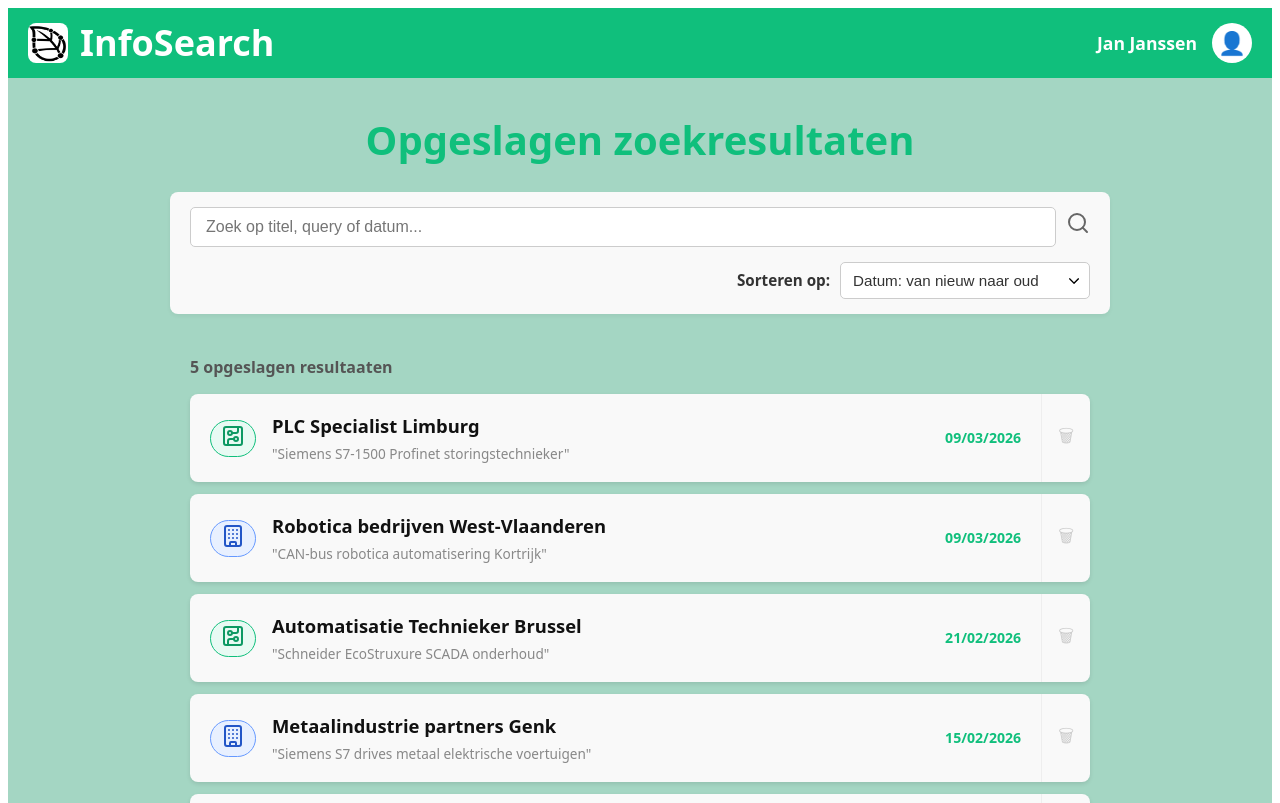
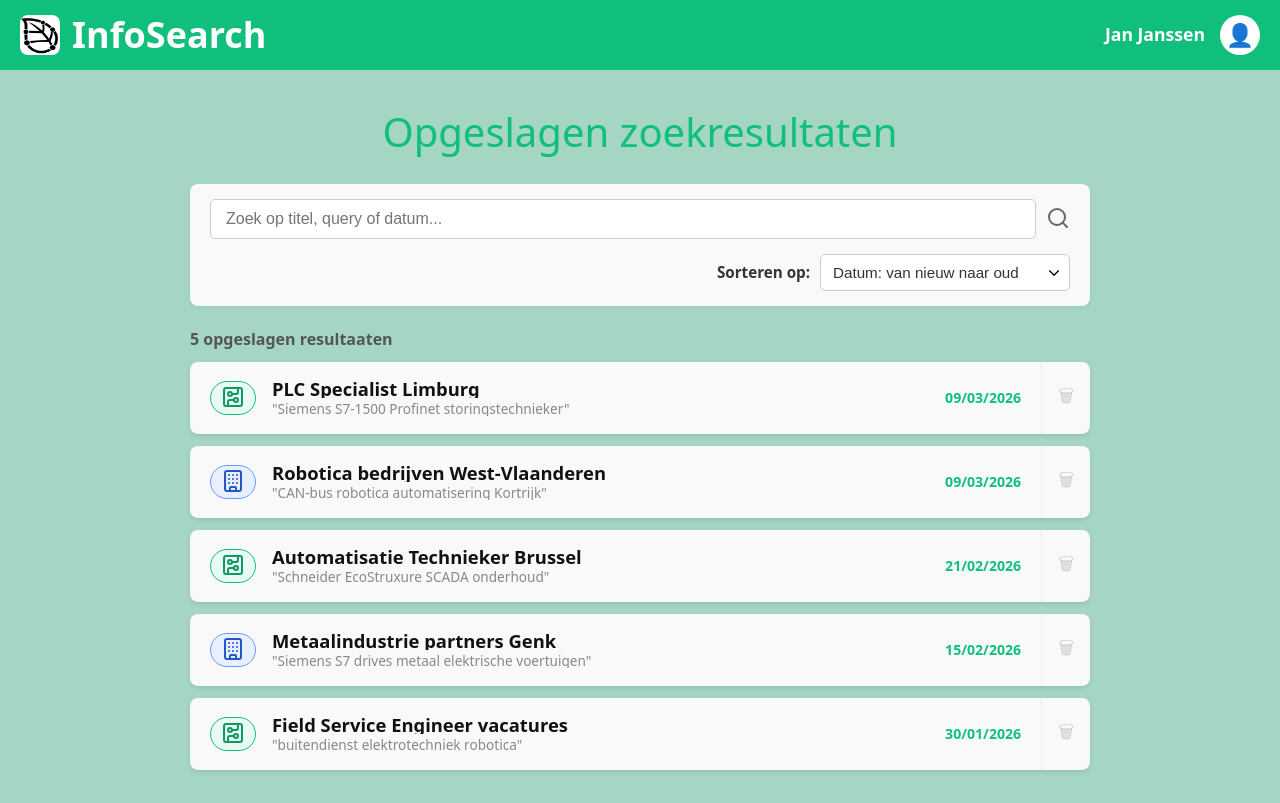
Before and after one commit to Nathan432532/AI_project_frontend, a React (Vite) app: page /saved in a window 1280 px wide. Shown: the top 803 px of the page. Built offline with nearby package versions, Linux system fonts and the light colour scheme; no server answers.

Commit message:
Fixed styling issue overflowing width.

```diff
--- a/src/App.css
+++ /dev/null
@@ -1,41 +0,0 @@
-#root {
-  margin: 0 auto;
-  padding: 2rem;
-  text-align: center;
-}
-
-.logo {
-  height: 6em;
-  padding: 1.5em;
-  will-change: filter;
-  transition: filter 300ms;
-}
-.logo:hover {
-  filter: drop-shadow(0 0 2em #646cffaa);
-}
-.logo.react:hover {
-  filter: drop-shadow(0 0 2em #61dafbaa);
-}
-
-@keyframes logo-spin {
-  from {
-    transform: rotate(0deg);
-  }
-  to {
-    transform: rotate(360deg);
-  }
-}
-
-@media (prefers-reduced-motion: no-preference) {
-  a:nth-of-type(2) .logo {
-    animation: logo-spin infinite 20s linear;
-  }
-}
-
-.card {
-  padding: 2em;
-}
-
-.read-the-docs {
-  color: #888;
-}
--- a/src/components/Header/Header.module.css
+++ b/src/components/Header/Header.module.css
@@ -1,4 +1,5 @@
 /* ===== HEADER ===== */
+
 .header {
   background-color: rgb(16, 191, 124);
   color: white;
@@ -6,6 +7,7 @@
   display: flex;
   justify-content: space-between;
   align-items: center;
+  width: 100%;
 }
 
 .logo {
--- a/src/index.css
+++ b/src/index.css
@@ -1,8 +1,144 @@
+*,
+*::before,
+*::after {
+  box-sizing: border-box;
+}
+
+html,
+body,
+div,
+span,
+applet,
+object,
+iframe,
+h1,
+h2,
+h3,
+h4,
+h5,
+h6,
+p,
+blockquote,
+pre,
+a,
+abbr,
+acronym,
+address,
+big,
+cite,
+code,
+del,
+dfn,
+em,
+img,
+ins,
+kbd,
+q,
+s,
+samp,
+small,
+strike,
+strong,
+sub,
+sup,
+tt,
+var,
+b,
+u,
+i,
+center,
+dl,
+dt,
+dd,
+ol,
+ul,
+li,
+fieldset,
+form,
+label,
+legend,
+table,
+caption,
+tbody,
+tfoot,
+thead,
+tr,
+th,
+td,
+article,
+aside,
+canvas,
+details,
+embed,
+figure,
+figcaption,
+footer,
+header,
+hgroup,
+menu,
+nav,
+output,
+ruby,
+section,
+summary,
+time,
+mark,
+audio,
+video {
+  margin: 0;
+  padding: 0;
+  border: 0;
+  font-size: 100%;
+  font: inherit;
+  vertical-align: baseline;
+}
+
+/* HTML5 display-role reset for older browsers */
+article,
+aside,
+details,
+figcaption,
+figure,
+footer,
+header,
+hgroup,
+menu,
+nav,
+section {
+  display: block;
+}
+
+body {
+  line-height: 1;
+}
+
+ol,
+ul {
+  list-style: none;
+}
+
+blockquote,
+q {
+  quotes: none;
+}
+
+blockquote:before,
+blockquote:after,
+q:before,
+q:after {
+  content: '';
+  content: none;
+}
+
+table {
+  border-collapse: collapse;
+  border-spacing: 0;
+}
+
 :root {
   font-family: system-ui, Avenir, Helvetica, Arial, sans-serif;
   line-height: 1.5;
   font-weight: 400;
-
   color-scheme: light dark;
   color: rgba(255, 255, 255, 0.87);
   background-color: #242424;
@@ -18,6 +154,7 @@
   color: #646cff;
   text-decoration: inherit;
 }
+
 a:hover {
   color: #535bf2;
 }
@@ -42,9 +179,11 @@
   cursor: pointer;
   transition: border-color 0.25s;
 }
+
 button:hover {
   border-color: #646cff;
 }
+
 button:focus,
 button:focus-visible {
   outline: 4px auto -webkit-focus-ring-color;
@@ -55,9 +194,11 @@
     color: #213547;
     background-color: #ffffff;
   }
+
   a:hover {
     color: #747bff;
   }
+
   button {
     background-color: #f9f9f9;
   }
--- a/src/pages/ChoicePage/ChoicePage.module.css
+++ b/src/pages/ChoicePage/ChoicePage.module.css
@@ -17,6 +17,7 @@
   display: flex;
   justify-content: center;
   align-items: center;
+  width: 100%;
 }
 
 /* ===== CARD ===== */
@@ -35,6 +36,7 @@
     opacity: 0;
     transform: translateY(20px);
   }
+
   to {
     opacity: 1;
     transform: translateY(0);
--- a/src/pages/ResultPages/ResultPageCompany/CompanyResultPage.module.css
+++ b/src/pages/ResultPages/ResultPageCompany/CompanyResultPage.module.css
@@ -6,9 +6,10 @@
   display: flex;
   flex-direction: column;
   align-items: center;
+  width: 100%;
 }
 
-.main > * {
+.main>* {
   width: 100%;
   max-width: 900px;
 }
@@ -41,7 +42,10 @@
   cursor: pointer;
   transition: background-color 0.3s ease;
 }
-.btnSave:hover { background-color: rgb(13, 153, 99); }
+
+.btnSave:hover {
+  background-color: rgb(13, 153, 99);
+}
 
 .btnExport {
   background-color: #333;
@@ -54,7 +58,10 @@
   cursor: pointer;
   transition: background-color 0.3s ease;
 }
-.btnExport:hover { background-color: #111; }
+
+.btnExport:hover {
+  background-color: #111;
+}
 
 .btnNew {
   background-color: rgb(16, 191, 124);
@@ -67,7 +74,10 @@
   cursor: pointer;
   transition: background-color 0.3s ease;
 }
-.btnNew:hover { background-color: rgb(13, 153, 99); }
+
+.btnNew:hover {
+  background-color: rgb(13, 153, 99);
+}
 
 /* ===== RESULT COUNT ===== */
 .resultCount {
@@ -92,7 +102,7 @@
   background-color: rgb(249, 249, 249);
   padding: 22px 24px;
   border-radius: 8px;
-  box-shadow: 0 2px 4px rgba(0,0,0,0.1);
+  box-shadow: 0 2px 4px rgba(0, 0, 0, 0.1);
   display: flex;
   flex-direction: column;
   gap: 0;
@@ -100,7 +110,7 @@
 }
 
 .result:hover {
-  box-shadow: 0 4px 14px rgba(0,0,0,0.13);
+  box-shadow: 0 4px 14px rgba(0, 0, 0, 0.13);
 }
 
 /* ===== CARD HEADER ===== */
@@ -313,7 +323,10 @@
   transition: background-color 0.3s;
   white-space: nowrap;
 }
-.btnMore:hover { background-color: rgb(13, 153, 99); }
+
+.btnMore:hover {
+  background-color: rgb(13, 153, 99);
+}
 
 .btnContact {
   background-color: white;
@@ -327,6 +340,7 @@
   transition: all 0.3s;
   white-space: nowrap;
 }
+
 .btnContact:hover {
   background-color: rgb(16, 191, 124);
   color: white;
@@ -356,12 +370,26 @@
   transform: scale(1.1);
 }
 
-.thumbUp.active { background-color: #d4f5e9; }
-.thumbDown.active { background-color: #fde8ea; }
+.thumbUp.active {
+  background-color: #d4f5e9;
+}
+
+.thumbDown.active {
+  background-color: #fde8ea;
+}
 
 /* ===== RESPONSIVE ===== */
 @media (max-width: 600px) {
-  .cardHeader { flex-wrap: wrap; }
-  .metaRow { gap: 10px; }
-  .cardFooter { flex-direction: column; align-items: flex-start; }
+  .cardHeader {
+    flex-wrap: wrap;
+  }
+
+  .metaRow {
+    gap: 10px;
+  }
+
+  .cardFooter {
+    flex-direction: column;
+    align-items: flex-start;
+  }
 }
--- a/src/pages/ResultPages/ResultPageJob/JobResultPage.module.css
+++ b/src/pages/ResultPages/ResultPageJob/JobResultPage.module.css
@@ -6,9 +6,10 @@
   display: flex;
   flex-direction: column;
   align-items: center;
+  width: 100%;
 }
 
-.main > * {
+.main>* {
   width: 100%;
   max-width: 900px;
 }
@@ -41,7 +42,10 @@
   cursor: pointer;
   transition: background-color 0.3s ease;
 }
-.btnSave:hover { background-color: rgb(13, 153, 99); }
+
+.btnSave:hover {
+  background-color: rgb(13, 153, 99);
+}
 
 .btnExport {
   background-color: #333;
@@ -54,7 +58,10 @@
   cursor: pointer;
   transition: background-color 0.3s ease;
 }
-.btnExport:hover { background-color: #111; }
+
+.btnExport:hover {
+  background-color: #111;
+}
 
 .btnNew {
   background-color: rgb(16, 191, 124);
@@ -67,7 +74,10 @@
   cursor: pointer;
   transition: background-color 0.3s ease;
 }
-.btnNew:hover { background-color: rgb(13, 153, 99); }
+
+.btnNew:hover {
+  background-color: rgb(13, 153, 99);
+}
 
 /* ===== RESULT COUNT ===== */
 .resultCount {
@@ -92,7 +102,7 @@
   background-color: rgb(249, 249, 249);
   padding: 22px 24px;
   border-radius: 8px;
-  box-shadow: 0 2px 4px rgba(0,0,0,0.1);
+  box-shadow: 0 2px 4px rgba(0, 0, 0, 0.1);
   display: flex;
   flex-direction: column;
   gap: 0;
@@ -100,7 +110,7 @@
 }
 
 .result:hover {
-  box-shadow: 0 4px 14px rgba(0,0,0,0.13);
+  box-shadow: 0 4px 14px rgba(0, 0, 0, 0.13);
 }
 
 /* ===== CARD HEADER ===== */
@@ -313,7 +323,10 @@
   transition: background-color 0.3s;
   white-space: nowrap;
 }
-.btnMore:hover { background-color: rgb(13, 153, 99); }
+
+.btnMore:hover {
+  background-color: rgb(13, 153, 99);
+}
 
 .btnContact {
   background-color: white;
@@ -327,6 +340,7 @@
   transition: all 0.3s;
   white-space: nowrap;
 }
+
 .btnContact:hover {
   background-color: rgb(16, 191, 124);
   color: white;
@@ -356,12 +370,26 @@
   transform: scale(1.1);
 }
 
-.thumbUp.active { background-color: #d4f5e9; }
-.thumbDown.active { background-color: #fde8ea; }
+.thumbUp.active {
+  background-color: #d4f5e9;
+}
+
+.thumbDown.active {
+  background-color: #fde8ea;
+}
 
 /* ===== RESPONSIVE ===== */
 @media (max-width: 600px) {
-  .cardHeader { flex-wrap: wrap; }
-  .metaRow { gap: 10px; }
-  .cardFooter { flex-direction: column; align-items: flex-start; }
+  .cardHeader {
+    flex-wrap: wrap;
+  }
+
+  .metaRow {
+    gap: 10px;
+  }
+
+  .cardFooter {
+    flex-direction: column;
+    align-items: flex-start;
+  }
 }
--- a/src/pages/SavedResultsPage/SavedResultsPage.module.css
+++ b/src/pages/SavedResultsPage/SavedResultsPage.module.css
@@ -7,9 +7,10 @@
   display: flex;
   flex-direction: column;
   align-items: center;
+  width: 100%;
 }
 
-.main > * {
+.main>* {
   width: 100%;
   max-width: 900px;
 }
--- a/src/pages/SearchPages/SearchPageCompany/SearchPage.module.css
+++ b/src/pages/SearchPages/SearchPageCompany/SearchPage.module.css
@@ -18,6 +18,8 @@
   display: flex;
   justify-content: center;
   align-items: flex-start;
+  width: 100%;
+
 }
 
 /* ===== DASHBOARD CARD ===== */
--- a/src/pages/SearchPages/SearchPageJob/SearchPage.module.css
+++ b/src/pages/SearchPages/SearchPageJob/SearchPage.module.css
@@ -7,7 +7,6 @@
   display: flex;
   flex-direction: column;
   box-sizing: border-box;
-  min-width: 100vw;
 }
 
 /* ===== MAIN ===== */
@@ -18,6 +17,7 @@
   display: flex;
   justify-content: center;
   align-items: flex-start;
+  width: 100%;
 }
 
 /* ===== DASHBOARD CARD ===== */
```
